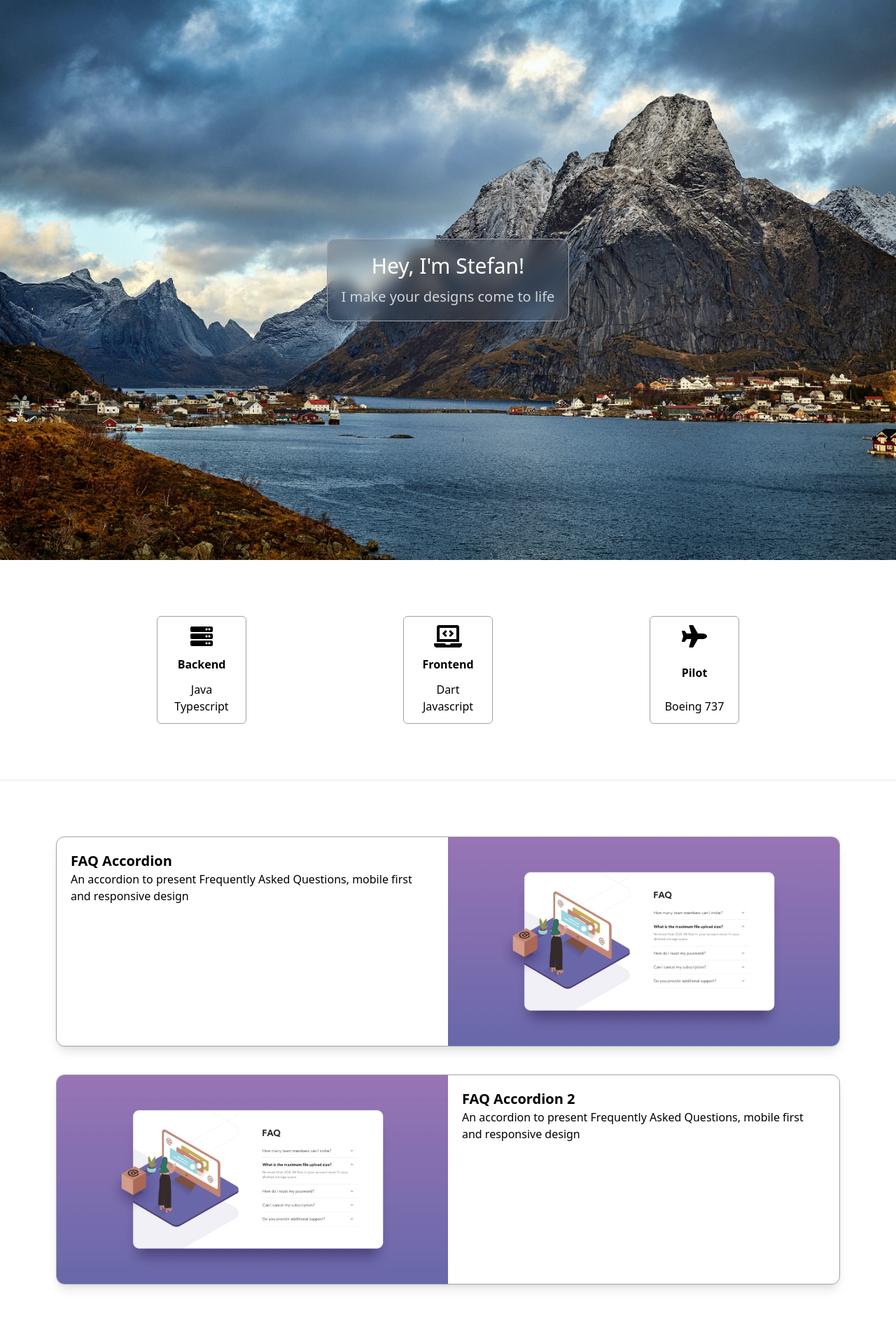
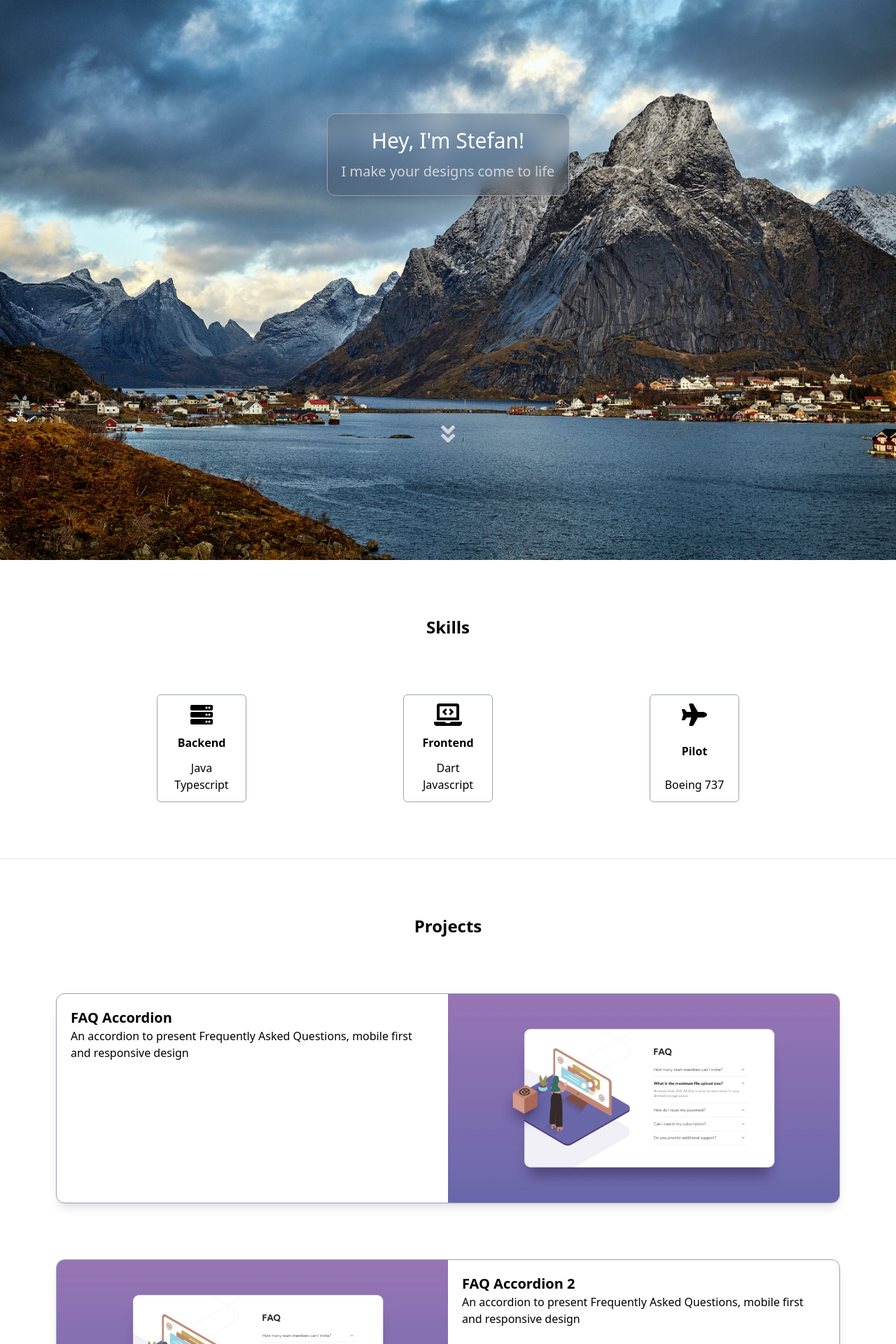
Before and after one commit to Edalbrelord/frontend-mentor, a Next.js app: page / in a window 1280 px wide. Shown: the top 1920 px of the page at 70% size. Built offline with nearby package versions, Linux system fonts and the light colour scheme.

Commit message:
Some changes in homepage

```diff
--- a/pages/index.tsx
+++ b/pages/index.tsx
@@ -31,7 +31,7 @@ export default function Index(props) {
 
     return <div className="text-gray-300">
         <div className={styles["hero-wrapper"]}>
-            <div className="h-full align-middle flex flex-col items-center justify-center">
+            <div className="h-full align-middle flex flex-col items-center justify-around">
                 <div className={`flex flex-col items-center justify-center p-5 rounded-xl border border-gray-400 shadow-lg bg-gray-600 bg-opacity-30 ${styles.blur}`}>
                     <div className="pb-3">
                         <h1 className="text-white text-3xl">Hey, I'm Stefan!</h1>
@@ -41,11 +41,17 @@ export default function Index(props) {
                     </div>
                 </div>
 
+                <div className="">
+                    <i className="fas fa-2x fa-angle-double-down"/>
+                </div>
+
             </div>
+
         </div>
 
-        <div className="bg-white text-black">
-            <div className="container py-20 flex flex-row mx-auto justify-evenly border-b">
+        <div className="bg-white text-black container mx-auto flex flex-col justify-center text-center">
+            <h2 className="pt-20 pb-20 font-bold text-2xl">Skills</h2>
+            <div className="pb-20 flex flex-row justify-evenly border-b">
                 <div className="border border-gray-400 p-3 rounded-md flex flex-col items-center space-y-3 w-32 justify-between text-center">
                     <i className="fas fa-server fa-2x"/>
                     <h4 className="font-bold">Backend</h4>
@@ -72,8 +78,9 @@ export default function Index(props) {
             </div>
         </div>
 
-        <div className="container mx-auto flex flex-col items-center p-20 md:px-0 space-y-24">
-            <div className="w-full flex flex-col flex-wrap md:px-20 space-y-10">
+        <div className="container mx-auto flex flex-col items-center px-20 pb-20 md:px-0 space-y-20">
+            <h2 className="pt-20 font-bold text-2xl text-black">Projects</h2>
+            <div className="w-full flex flex-col flex-wrap md:px-20 space-y-20">
                 {projectPreviews}
             </div>
         </div>
```
